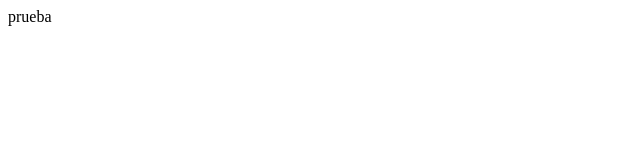
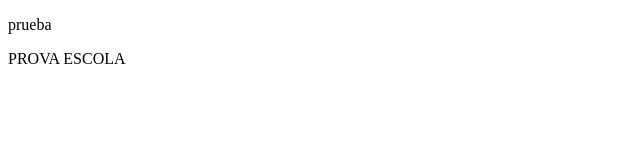
Before and after one commit to Miquel-PC/Entornos-D, a plain HTML site: page index.html in a window 1280 px wide. Shown: the whole page, without its empty margins (0-640 px from the left). Drawn offline with Linux system fonts and the light colour scheme.

Commit message:
Cream index.html de escola

```diff
--- a/index.html
+++ b/index.html
@@ -5,6 +5,7 @@
     <title>Title</title>
 </head>
 <body>
-  prueba
+  <p>prueba</p>
+<p>PROVA ESCOLA</p>
 </body>
 </html>
```
